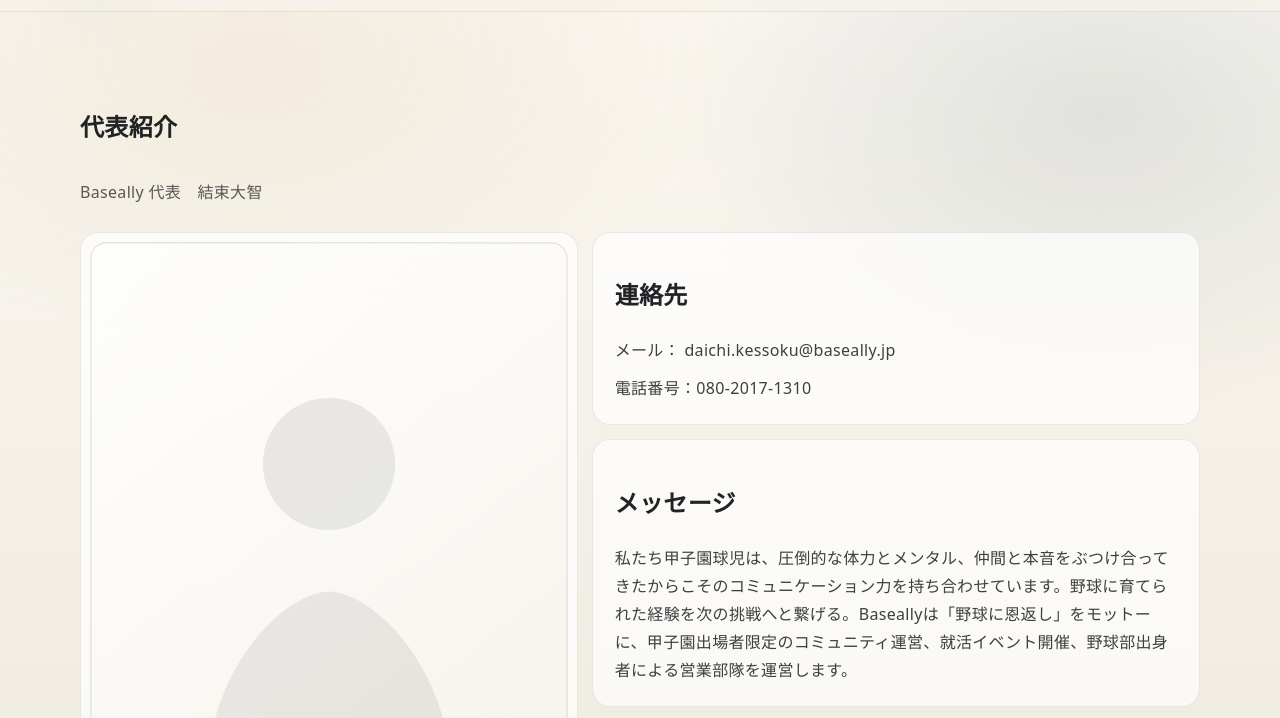
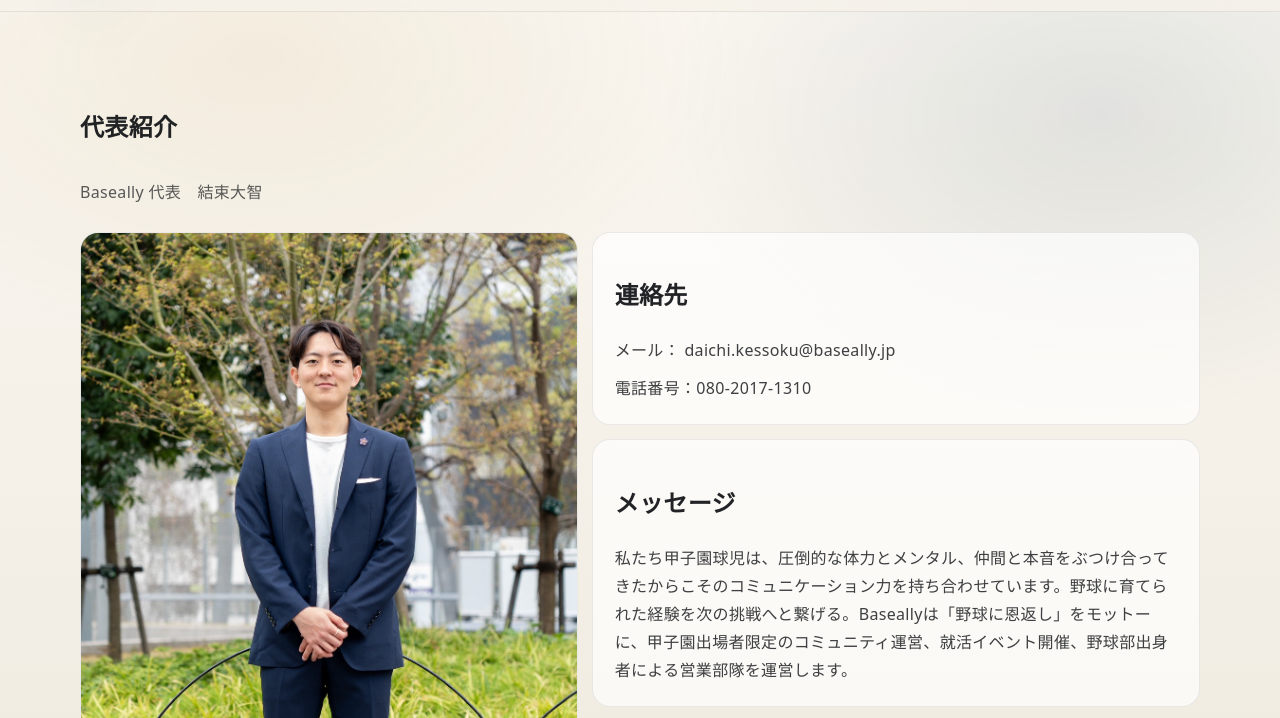
Before and after one commit to unitydai0310-hub/Baseally, a website: page representative.html in a window 1280 px wide. Shown: the part 62-780 px from the top of the page. Drawn offline with Linux system fonts and the light colour scheme.

Commit message:
Add representative profile photo

```diff
--- a/representative.html
+++ b/representative.html
@@ -63,11 +63,12 @@
           <div class="rep-detail">
             <div class="rep-detail-media">
               <img
-                src="assets/representative-placeholder.svg"
-                width="900"
-                height="1100"
-                alt="代表写真"
+                src="assets/profile.jpg"
+                width="1045"
+                height="1567"
+                alt="Baseally代表 結束大智の写真"
                 loading="lazy"
+                decoding="async"
               />
             </div>
             <div class="rep-detail-body">
```
Also changed, not shown: assets/profile.jpg (added).
